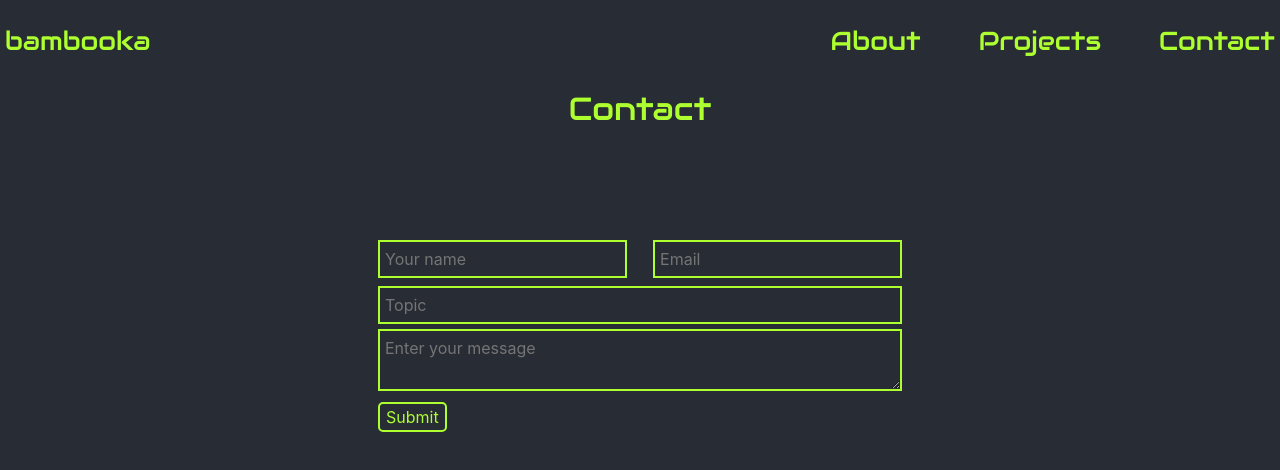
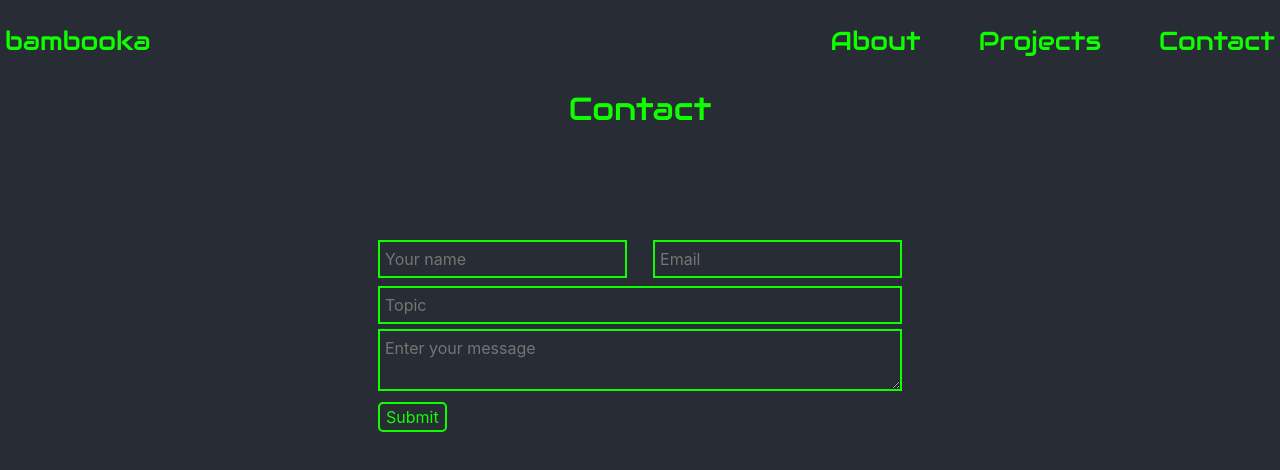
Before and after one commit to bambooka/portfolio, a React (Create React App) app: page /contact in a window 1280 px wide. Shown: the top 470 px of the page. Built offline with nearby package versions, Linux system fonts and the light colour scheme; no server answers.

Commit message:
feat: add primary color

```diff
--- a/src/App.js
+++ b/src/App.js
@@ -1,5 +1,5 @@
 import React from 'react';
-import './App.css';
+import './App.scss';
 import Header from "./components/Header";
 import Menu from "./components/Menu";
 import {Route, Switch} from 'react-router-dom';
--- a/src/App.css
+++ b/src/App.scss
@@ -1,5 +1,5 @@
 @import url('https://fonts.googleapis.com/css2?family=Audiowide&display=swap');
-
+$primaryColor: #0fff00;
 .App {
     text-align: center;
 }
@@ -32,13 +32,13 @@
     top: 0;
     left: 0;
     transition: all 0.4s;
-    color: greenyellow;
+    color: $primaryColor;
     text-decoration: none;
     font-family: 'Audiowide', cursive;
 }
 
 .header-text:hover {
-    color: lawngreen;
+    color: $primaryColor;
     top: 5px;
     left: 5px;
 }
@@ -69,7 +69,7 @@
 }
 
 h2 {
-    color: greenyellow;
+    color: $primaryColor;
     text-decoration: none;
     font-family: 'Audiowide', cursive;
     font-size: 2em;
@@ -225,7 +225,7 @@ body {
     grid-template-columns: 1fr 1fr;
     justify-content: center;
     align-items: center;
-    color: greenyellow;
+    color: $primaryColor;
 }
 
 .photo-me {
@@ -235,7 +235,7 @@ body {
 .social {
     display: grid;
     grid-template-rows: 1fr 1fr;
-    color: greenyellow;
+    color: $primaryColor;
 }
 
 .social-wrapper {
@@ -245,7 +245,7 @@ body {
 }
 
 .social-wrapper a {
-    color: greenyellow;
+    color: $primaryColor;
 }
 
 .social-wrapper a svg {
@@ -263,17 +263,17 @@ body {
     box-sizing: border-box;
     /*background: none;*/
     background-color: transparent !important;
-    border: 2px double greenyellow !important;
-    color: greenyellow;
+    border: 2px double $primaryColor !important;
+    color: $primaryColor;
 
 }
 
 .card:hover {
-    background-color: greenyellow;
+    background-color: $primaryColor;
 }
 
 .card-title {
-    border-bottom: 2px solid greenyellow;
+    border-bottom: 2px solid $primaryColor;
     text-align: center;
 }
 
@@ -282,7 +282,7 @@ body {
 }
 
 .language {
-    color: greenyellow;
+    color: $primaryColor;
     font-size: 1rem;
     margin: 5px;
     border-radius: 50px;
@@ -300,7 +300,7 @@ body {
 }
 
 .link h6 {
-    color: greenyellow !important;
+    color: $primaryColor !important;
 }
 
 .card-footer .link h6:hover {
@@ -311,7 +311,7 @@ body {
     background-color: transparent;
     font-size: 0;
     height: fit-content;
-    border: 1px solid greenyellow;
+    border: 1px solid $primaryColor;
 }
 
 .slick-slider {
@@ -323,13 +323,13 @@ body {
 
 .slick-prev:before {
     content: "<";
-    color: greenyellow;
+    color: $primaryColor;
     font-size: 30px;
 }
 
 .slick-next:before {
     content: ">";
-    color: greenyellow;
+    color: $primaryColor;
     font-size: 30px;
 }
 
@@ -344,9 +344,9 @@ body {
 
 .form-body input {
     background-color: transparent;
-    border: 2px solid greenyellow;
+    border: 2px solid $primaryColor;
     padding: 5px;
-    color: greenyellow;
+    color: $primaryColor;
 }
 
 .user-info {
@@ -370,20 +370,20 @@ body {
 textarea {
     width: 100%;
     background-color: transparent;
-    border: 2px solid greenyellow;
+    border: 2px solid $primaryColor;
     padding: 5px;
     margin: 5px 0 !important;
-    color: greenyellow;
+    color: $primaryColor;
 }
 
 .form-body button{
     background-color: transparent;
-    color: greenyellow;
-    border: 2px solid greenyellow;
+    color: $primaryColor;
+    border: 2px solid $primaryColor;
     border-radius: 5px;
 }
 
 .form-body>button:hover {
-    background-color: greenyellow;
+    background-color: $primaryColor;
     color: #282c34;
 }
```
